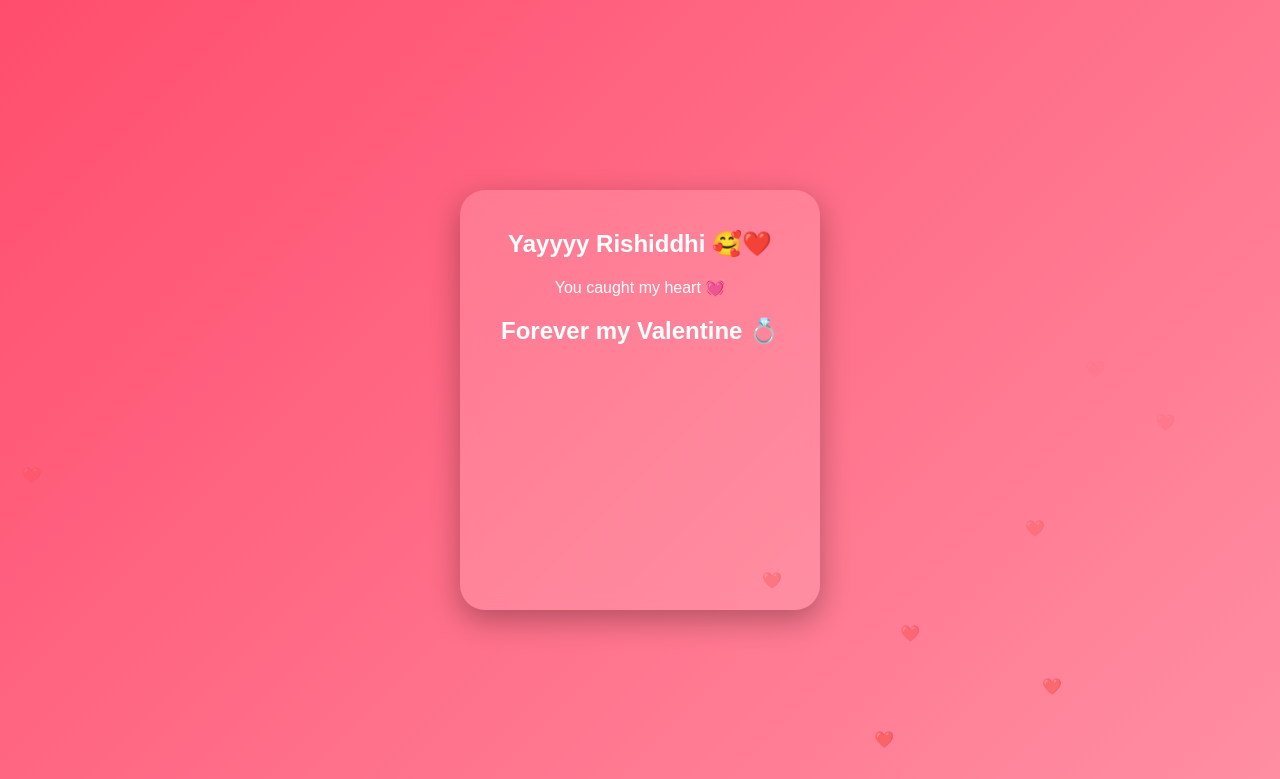
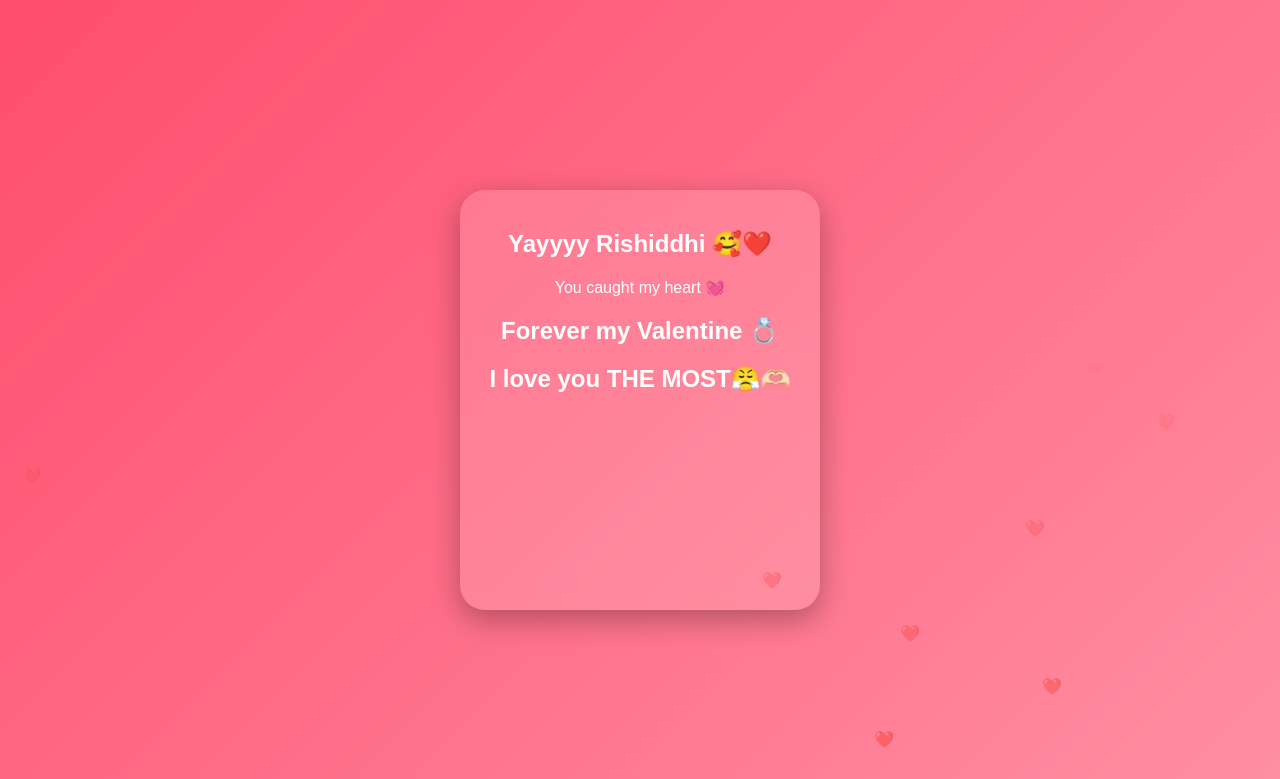
Before and after one commit to Partha15705/Valentine-site, a plain HTML site: page index.html in a window 1280 px wide. Both pictures are taken after a click on the button "Yes 💖". Shown: the top 779 px of the page. Drawn offline with Linux system fonts and the light colour scheme.

Commit message:
Add files via upload

```diff
--- a/index.html
+++ b/index.html
@@ -130,6 +130,7 @@ yes.onclick = () => {
         <h2>Yayyyy Rishiddhi 🥰❤️</h2>
         <p>You caught my heart 💓</p>
         <h2>Forever my Valentine 💍</h2>
+        <h2>I love you THE MOST😤🫶🏻</h2>
     `;
 };
 
```
